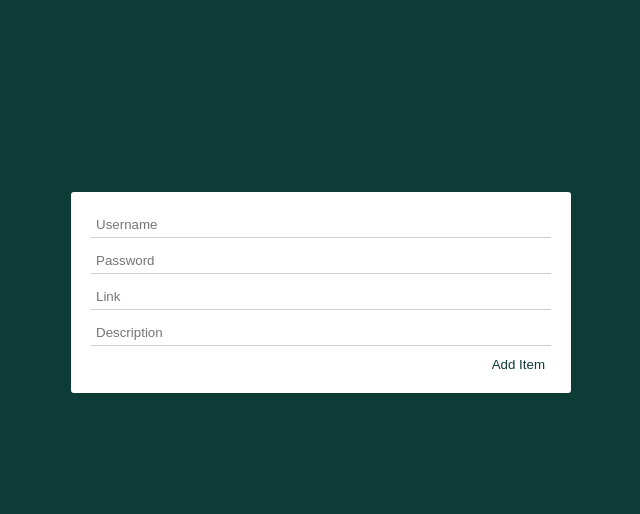
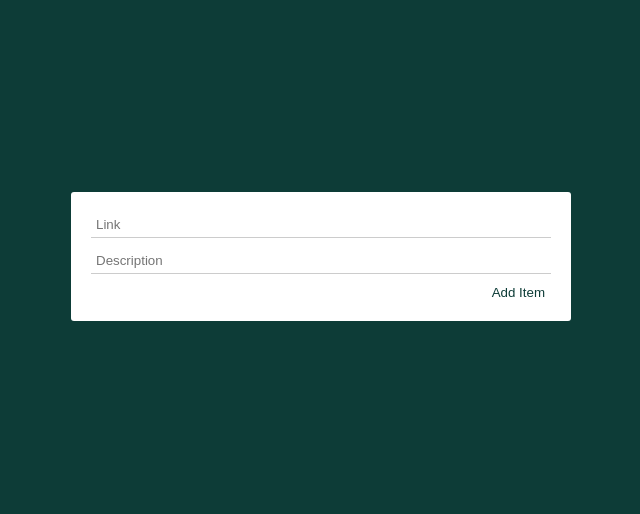
Before and after one commit to anirudhvarma12/refeed, a Flask app: page /add in a window 1280 px wide. Shown: the top 514 px of the page, without its empty margins (319-959 px from the left). Run offline with Flask 2, Linux system fonts and the light colour scheme; the visitor is signed in with stand-in values (Sample User, id 1); tables that the repository leaves empty hold one stand-in row (values such as "Sample post"); parts of the project's set-up code (start-up, migrations or seed data) failed here and were passed over.

Commit message:
Update `add_item.html` to remove login related form fields

```diff
--- a/templates/add_item.html
+++ b/templates/add_item.html
@@ -10,10 +10,6 @@
 <body>
 	<div class="content">
 		<form action="" method="post">
-		    <input class="input" type="text" placeholder="Username" name="username" value="{{
-			request.form.username }}" required />
-			<input class="input" type="password" placeholder="Password" name="password" value="{{
-			request.form.password }}" required />
 			<input class="input" type="url" placeholder="Link" name="url" value="{{
 			request.form.url }}" required />
 			<input class="input" type="text" placeholder="Description" name="description" value="{{
```
